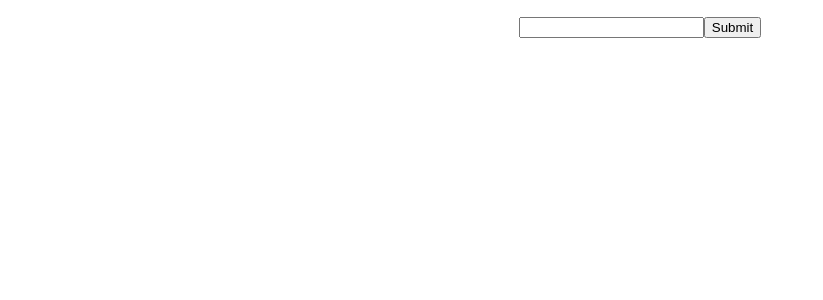
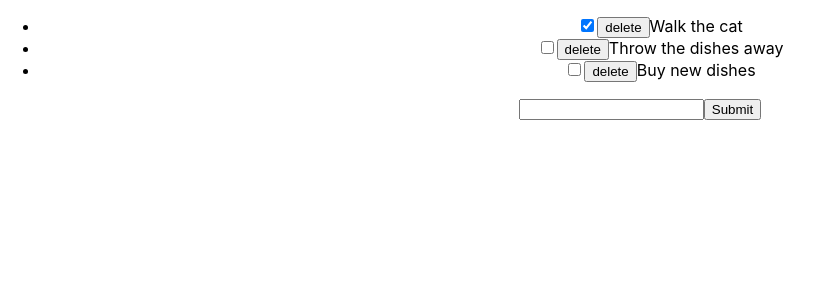
Before and after one commit to Anung-Un-Rama/react-to-do, a React (Create React App) app: page / in a window 1280 px wide. Shown: the top 300 px of the page, without its empty margins (0-823 px from the left). Built offline with nearby package versions, Linux system fonts and the light colour scheme.

Commit message:
revised checkpoint8

```diff
--- a/src/App.js
+++ b/src/App.js
@@ -6,7 +6,9 @@ class App extends Component {
   constructor(props) {
     super(props);
     this.state = {
-      todos:[],
+      todos:[ { description: 'Walk the cat', isCompleted: true },
+          { description: 'Throw the dishes away', isCompleted: false },
+          { description: 'Buy new dishes', isCompleted: false }],
       newTodoDescription:''
     };
   }
```
